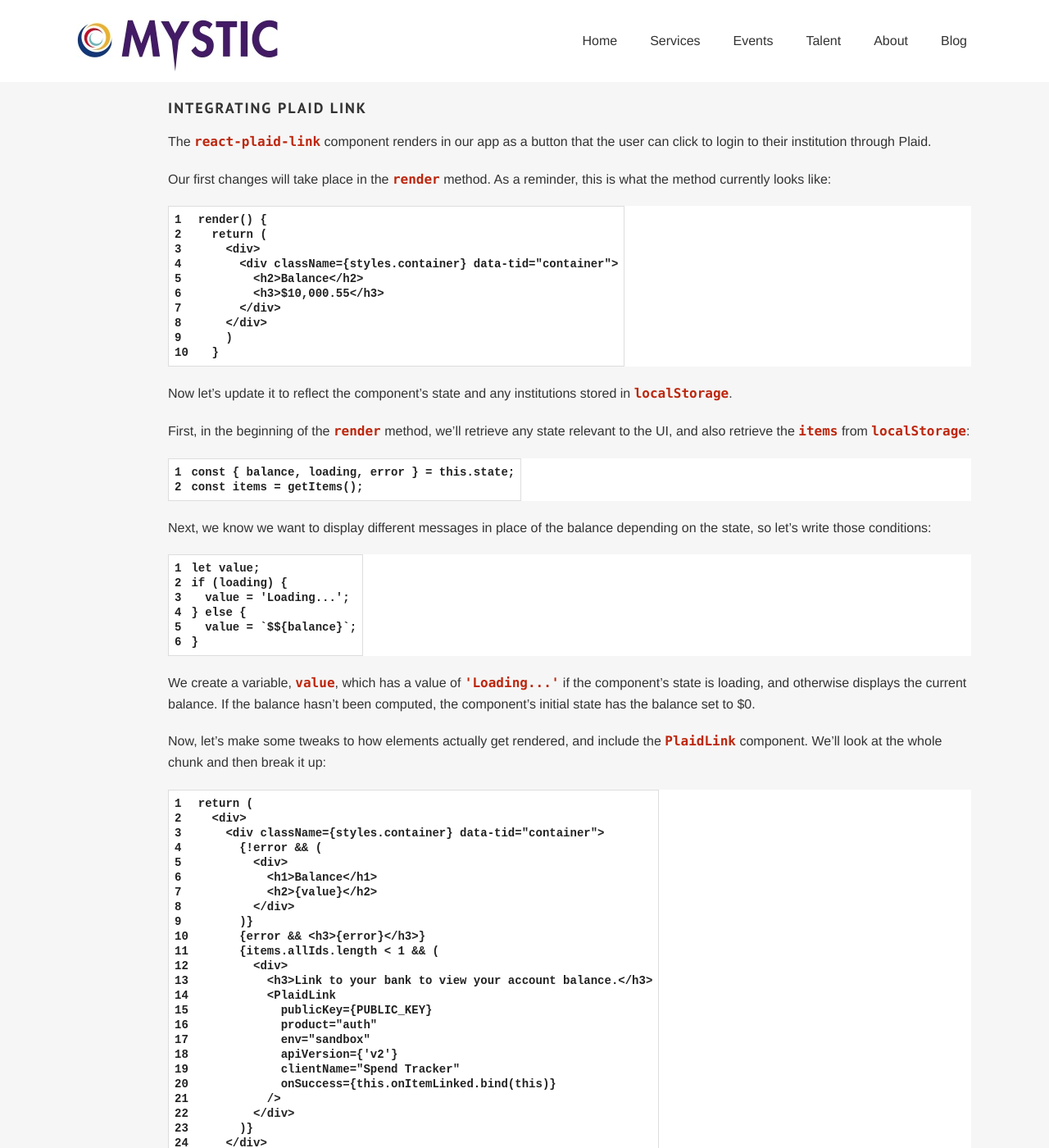
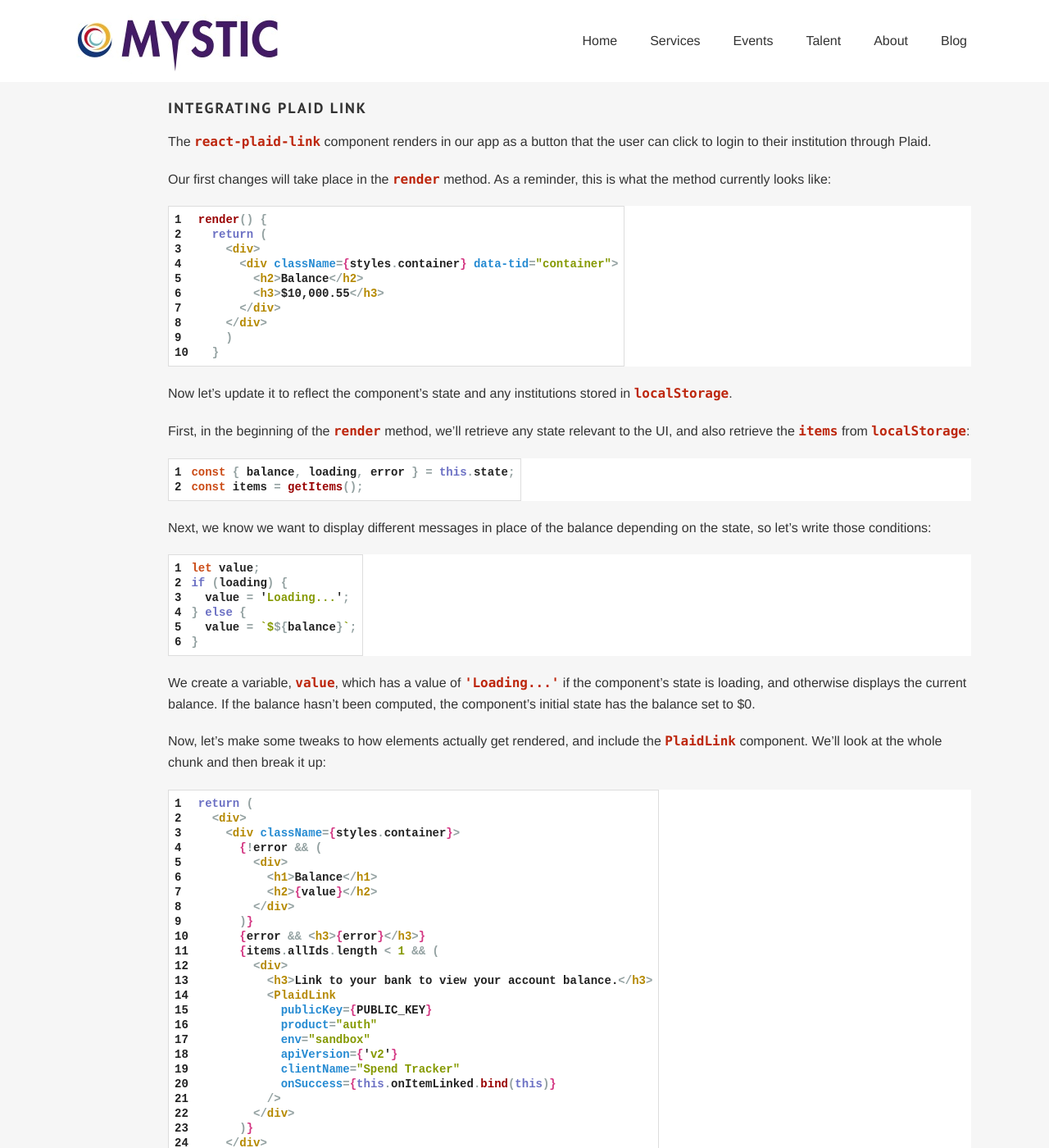
Before and after one commit to mysticcoders/www, a Jekyll site: the page built from _posts/2017-12-05-build-a-personal-finance-app-react-electron-plaid.md, in a window 1280 px wide and 1400 px high, scrolled down 10257 px. Shown: the whole window at 82% size. Built offline with Jekyll 4.4.1, drawn with Linux system fonts in a browser that asks for light colours; some web fonts are replaced; comment, search, counter and statistics services are not loaded; some of the changed text lies outside the part shown.

Commit message:
Add syntax highlighting

````diff
--- a/_posts/2017-12-05-build-a-personal-finance-app-react-electron-plaid.md
+++ b/_posts/2017-12-05-build-a-personal-finance-app-react-electron-plaid.md
@@ -80,7 +80,7 @@ https://github.com/chentsulin/electron-react-boilerplate
 
 The instructions are in the repository, but all you need to do is:
 
-```
+```bash
 git clone --depth=1 https://github.com/chentsulin/electron-react-boilerplate.git spend-tracker
 cd $_
 npm install
@@ -98,9 +98,9 @@ To dig into the code, simply navigate into the app/ folder.
 The main page of this boilerplate is stored in `containers/HomePage.js`. However, that page simply renders the `Home` component, stored in `components/Home.js`, which you should open to make the changes.
 
 Navigating to the `render` method of the component we, see:
-```
+```jsx
 <div>
-  <div className={styles.container} data-tid="container">
+  <div className={styles.container}>
     <h2>Home</h2>
     <Link to="/counter">to Counter</Link>
   </div>
@@ -108,9 +108,9 @@ Navigating to the `render` method of the component we, see:
 ```
 
 We can simply change this to:
-```
+```jsx
 <div>
-  <div className={styles.container} data-tid="container">
+  <div className={styles.container}>
     <h2>Balance</h2>
     <h3>$10,000.55</h3>
   </div>
@@ -181,7 +181,7 @@ The second, `react-plaid-link`, allows us to easily integrate Plaid Link into ou
 
 So, let's install them:
 
-```
+```bash
 npm install plaid react-plaid-link
 ```
 
@@ -191,13 +191,13 @@ As mentioned above, this is not how you would do it for a production-ready app.
 First, we'll open up `components/Home.js`.
 
 At the top of the file, let's import the two libraries we just installed:
-```
+```javascript
 import plaid from 'plaid';
 import PlaidLink from 'react-plaid-link';
 ```
 
 Next, let's place our credentials into the app as constants:
-```
+```javascript
 const CLIENT_ID = 'your-client-id';
 const SECRET = 'your-secret';
 const PUBLIC_KEY = 'your-public-key';
@@ -205,7 +205,7 @@ const PUBLIC_KEY = 'your-public-key';
 
 After that, we'll create a new constructor for the component to initialize the Plaid client and setup our initial state:
 
-```
+```javascript
 export default class Home extends Component {
   constructor(props) {
     super(props);
@@ -235,18 +235,18 @@ For this first post, we're only going to calculate the balance from one institut
 Since we're literally working in a webpage, we'll make use of `localStorage` for the purpose of tracking what institutions the user has linked.
 
 Here's the structure we'll use to track institutions in `localStorage`:
-```
+```javascript
 {
   items: {
-    "byId": {
-      "ins_9": {
-        "id": "ins_9",
-        "name": "Capital One",
-        "publicToken": "public-token",
-        "accessToken": "access-token"
+    byId: {
+      ins_9: {
+        id: "ins_9",
+        name: "Capital One",
+        publicToken: "public-token",
+        accessToken: "access-token"
       }
     },
-    "allIds": [
+    allIds: [
       "ins_9"
     ]
   }
@@ -258,14 +258,14 @@ In the above structure, we maintain an array of all IDs, and an object with the
 `localStorage` only stores strings, so we'll be serializing and deserializing our objects to work with them. As such, it makes sense to define a few helper methods.
 
 First, in `localStorage`, we'll refer to our data through a key, `items`. As a good practice, let's create a `const` to represent that key.
-```
+```javascript
 const KEY_ITEMS = 'items';
 ```
 
 
 Next, let's define the method that will retrieve our items from `localStorage`. Additionally, the method initializes the object in `localStorage` if it's not already set.
 
-```
+```javascript
 const getItems = () => {
   let items = JSON.parse(localStorage.getItem(KEY_ITEMS));
   if (!items) {
@@ -281,14 +281,14 @@ const getItems = () => {
 ```
 
 Then, we'll make a method, `setItems`, which simply updates the object:
-```
+```javascript
 const setItems = items => {
   localStorage.setItem(KEY_ITEMS, JSON.stringify(items));
 };
 ```
 
 Finally, we'll make a method `addItem` which makes use of both previous methods to add a new item to the object:
-```
+```javascript
 const addItem = item => {
   const oldItems = getItems();
   if (oldItems.byId[item.id]) {
@@ -318,7 +318,7 @@ The `react-plaid-link` component renders in our app as a button that the user ca
 
 Our first changes will take place in the `render` method. As a reminder, this is what the method currently looks like:
 
-```
+```jsx
 render() {
   return (
     <div>
@@ -335,7 +335,7 @@ Now let's update it to reflect the component's state and any institutions stored
 
 First, in the beginning of the `render` method, we'll retrieve any state relevant to the UI, and also retrieve the `items` from `localStorage`:
 
-```
+```javascript
 const { balance, loading, error } = this.state;
 const items = getItems();
 ```
@@ -343,7 +343,7 @@ const items = getItems();
 Next, we know we want to display different messages in place of the balance depending on the state, so let's write those conditions:
 
 
-```
+```javascript
 let value;
 if (loading) {
   value = 'Loading...';
@@ -356,10 +356,10 @@ We create a variable, `value`, which has a value of `'Loading...'` if the compon
 
 Now, let's make some tweaks to how elements actually get rendered, and include the `PlaidLink` component. We'll look at the whole chunk and then break it up:
 
-```
+```jsx
 return (
   <div>
-    <div className={styles.container} data-tid="container">
+    <div className={styles.container}>
       {!error && (
         <div>
           <h1>Balance</h1>
@@ -387,7 +387,7 @@ return (
 ```
 
 First, we only display the balance if there's no error (i.e. error is *falsy*). If there is an error, we display the error message instead.
-```
+```jsx
 {!error && (
   <div>
     <h1>Balance</h1>
@@ -398,7 +398,7 @@ First, we only display the balance if there's no error (i.e. error is *falsy*).
 ```
 
 And then, we only want to render the `PlaidLink` component if the user hasn't linked any accounts yet:
-```
+```jsx
 {items.allIds.length < 1 && (
   <div>
     <h3>Link to your bank to view your account balance.</h3>
@@ -424,7 +424,7 @@ The parameters to PlaidLink are documented on the repository. Here's what's impo
 Before we can successfully run the app, we have to define how our app responds once the user has linked an account.
 
 As mentioned above, the first thing we need to do is define our `onSuccess` method, which will be named `onItemLinked`:
-```
+```javascript
 onItemLinked(publicToken, metadata) {
   const { institution_id: id, name } = metadata.institution;
 
@@ -463,7 +463,7 @@ It's at this point that we invoke our storage helper method, `addItem`. This syn
 Finally, we invoke another method, `fetchBalance`, which makes use of the `accessToken` to retrieve the total balance.
 
 
-```
+```javascript
 fetchBalance() {
   const items = getItems();
 
@@ -489,7 +489,7 @@ fetchBalance() {
 ```
 
 This method also needs to be invoked from `componentWillMount`:
-```
+```javascript
 componentWillMount() {
   this.fetchBalance();
 }
````
